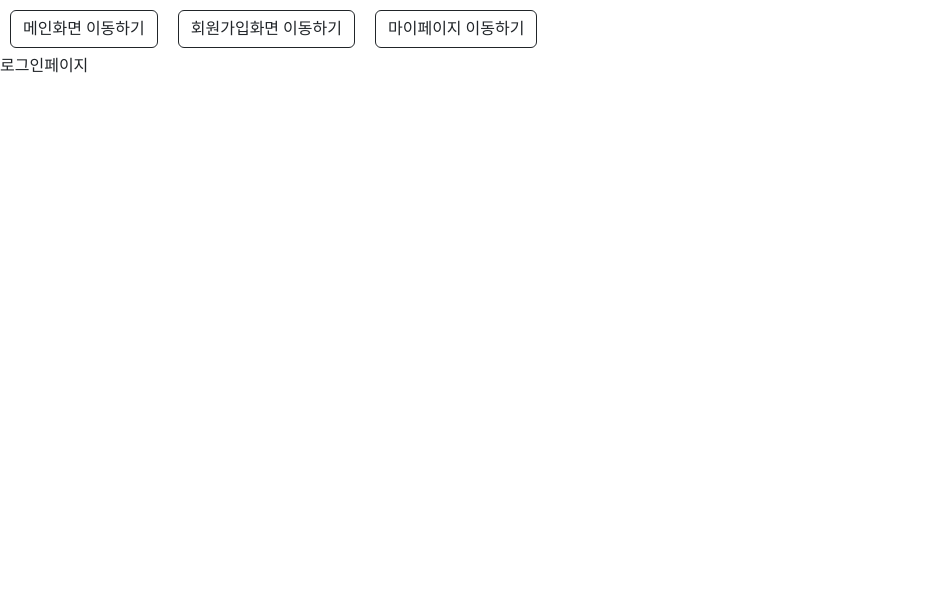
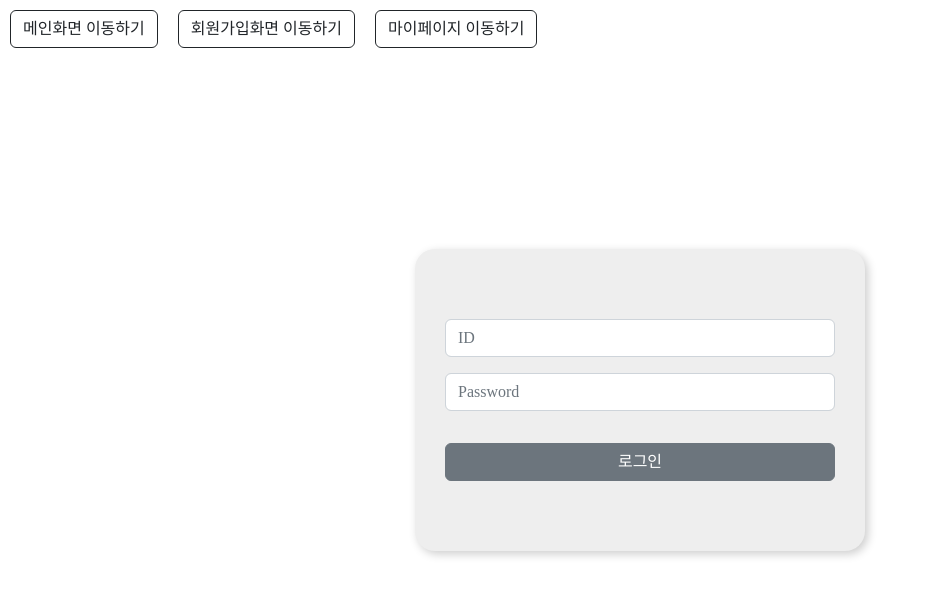
Before and after one commit to Hwa-J/work-schedule-management, a React (Create React App) app: page / in a window 1280 px wide. Shown: the top 596 px of the page, without its empty margins (0-934 px from the left). Built offline with nearby package versions, Linux system fonts and the light colour scheme.

Commit message:
feat: login form
로그인 폼 제작
로그인 시 jwt 토큰값 받아오기

```diff
--- a/package.json
+++ b/package.json
@@ -25,7 +25,7 @@
     "build": "react-scripts build",
     "test": "react-scripts test",
     "eject": "react-scripts eject",
-    "server": "json-server ./src/api/mockup/db.json --port 4000"
+    "server": "json-server-auth --watch ./src/api/mockup/db.json --port 4000"
   },
   "eslintConfig": {
     "extends": [
@@ -48,6 +48,7 @@
   "devDependencies": {
     "eslint-config-prettier": "^8.8.0",
     "eslint-plugin-prettier": "^4.2.1",
+    "json-server-auth": "^2.1.0",
     "prettier": "^2.8.6"
   }
 }
--- a/src/GlobalStyle.js
+++ b/src/GlobalStyle.js
@@ -13,6 +13,7 @@ a {
 .centerAlign {
   display: flex;
   align-items: center;
+  justify-content: center;
 }
 `;
 
--- a/src/api/index.js
+++ b/src/api/index.js
@@ -0,0 +1,5 @@
+import axios from 'axios';
+
+export const intance = axios.create({
+  baseURL: 'http://localhost:4000',
+});
--- a/src/api/mockup/db.json
+++ b/src/api/mockup/db.json
@@ -1,11 +1,10 @@
 {
-  "userInfo": [
-    { "name": "Bruce" },
-    { "name": "Samuel" },
-    { "name": "Maria" },
-    { "name": "John" },
-    { "name": "Tim" },
-    { "name": "Mark" }
+  "users": [
+    {
+      "email": "test@mail.com",
+      "password": "$2a$10$Tmf4bMX.7AdjwN.sjbsA8.RglPdRN21vFuuuNvZuz0oV0OFUalsVO",
+      "id": 1
+    }
   ],
   "events": [
     {
--- /dev/null
+++ b/src/components/LoginForm/index.js
@@ -0,0 +1,77 @@
+import Form from 'react-bootstrap/Form';
+import Button from 'react-bootstrap/Button';
+import Row from 'react-bootstrap/Row';
+import Col from 'react-bootstrap/Col';
+import Container from 'react-bootstrap/Container';
+import { useState } from 'react';
+import axios from 'axios';
+
+const LoginForm = () => {
+  const [loginId, setLoginId] = useState('');
+  const [loginPassword, setLoginPassword] = useState('');
+
+  const handleChangeIdValue = (e) => {
+    setLoginId(e.target.value);
+  };
+  const handleChangePasswordValue = (e) => {
+    setLoginPassword(e.target.value);
+  };
+
+  const handleSubmit = (e) => {
+    e.preventDefault();
+    if (loginId === '' || loginPassword === '') {
+      alert('ID와 비밀번호를 입력해 주세요');
+    } else {
+      axios
+        .post('http://localhost:4000/login', {
+          email: loginId,
+          password: loginPassword,
+        })
+        .then(function (res) {
+          console.log(res.data);
+        })
+        .catch(function (error) {
+          console.log(error);
+        });
+    }
+  };
+
+  return (
+    <div>
+      <Container className="panel">
+        <Form>
+          <Form.Group as={Row} className="mb-3" controlId="formId">
+            <Col sm>
+              <Form.Control
+                type="string"
+                placeholder="ID"
+                value={loginId}
+                onChange={handleChangeIdValue}
+              />
+            </Col>
+          </Form.Group>
+
+          <Form.Group as={Row} className="mb-3" controlId="formPassword">
+            <Col sm>
+              <Form.Control
+                type="password"
+                placeholder="Password"
+                value={loginPassword}
+                onChange={handleChangePasswordValue}
+              />
+            </Col>
+          </Form.Group>
+          <br />
+
+          <div className="d-grid gap-1">
+            <Button variant="secondary" type="submit" onClick={handleSubmit}>
+              로그인
+            </Button>
+          </div>
+        </Form>
+      </Container>
+    </div>
+  );
+};
+
+export default LoginForm;
--- a/src/pages/LogIn/index.js
+++ b/src/pages/LogIn/index.js
@@ -1,10 +1,11 @@
 import { Link } from 'react-router-dom';
-import { TemporaryBtns } from './style';
+import { TemporaryBtns, LoginLayout } from './style';
 import Button from 'react-bootstrap/Button';
+import LoginForm from 'components/LoginForm';
 
 const LogIn = () => {
   return (
-    <div>
+    <>
       <TemporaryBtns className="centerAlign">
         <Link to="/main">
           <Button variant="outline-dark">메인화면 이동하기</Button>
@@ -16,8 +17,10 @@ const LogIn = () => {
           <Button variant="outline-dark">마이페이지 이동하기</Button>
         </Link>
       </TemporaryBtns>
-      로그인페이지
-    </div>
+      <LoginLayout className="centerAlign">
+        <LoginForm />
+      </LoginLayout>
+    </>
   );
 };
 
--- a/src/pages/LogIn/style.js
+++ b/src/pages/LogIn/style.js
@@ -1,8 +1,22 @@
 import styled from 'styled-components';
 
 export const TemporaryBtns = styled.div`
+  position: fixed;
   a {
     display: block;
     margin: 10px;
   }
 `;
+
+export const LoginLayout = styled.div`
+  width: 100vw;
+  height: 100vh;
+  background-color: #fff;
+  .container {
+    background-color: #eee;
+    border-radius: 20px;
+    padding: 70px 30px;
+    width: 450px;
+    box-shadow: 3px 3px 10px rgba(0, 0, 0, 0.2);
+  }
+`;
```
Also changed, not shown: 1 other file (tests, documents, lock files or other folders).
